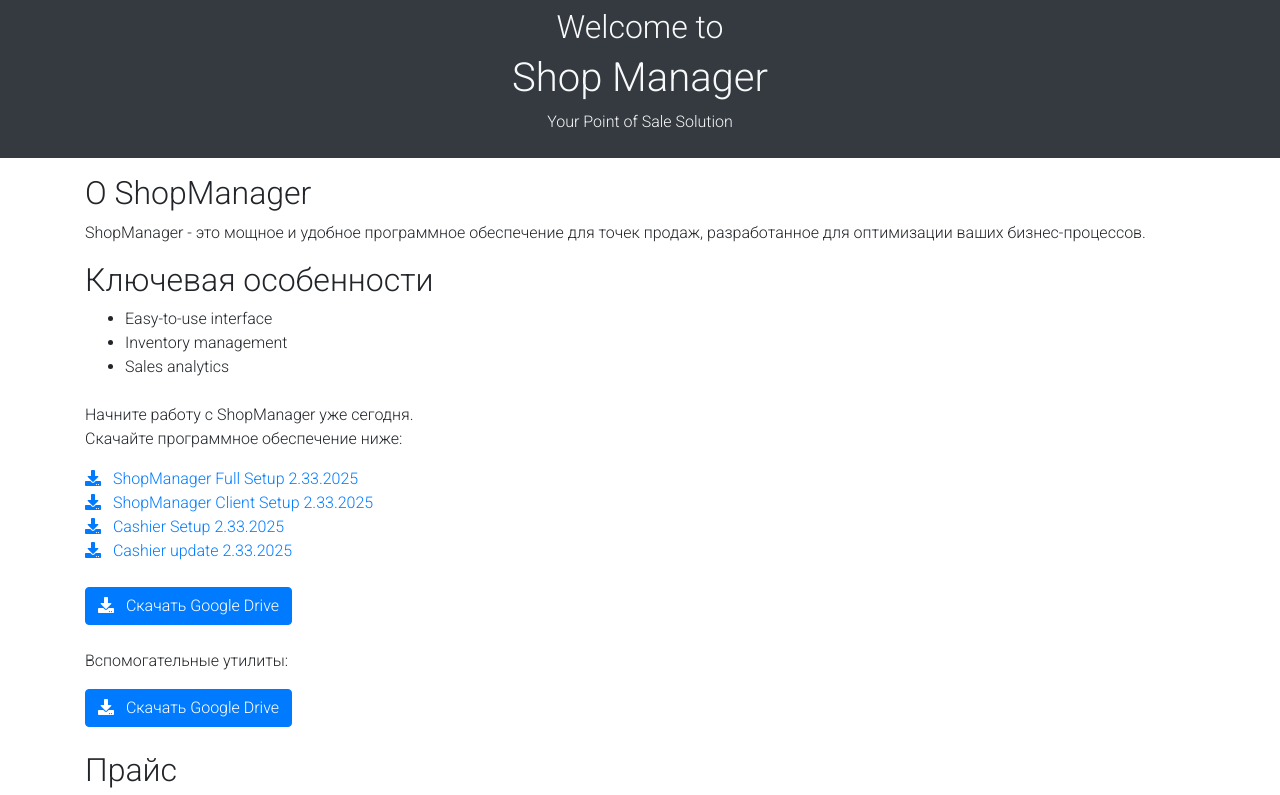
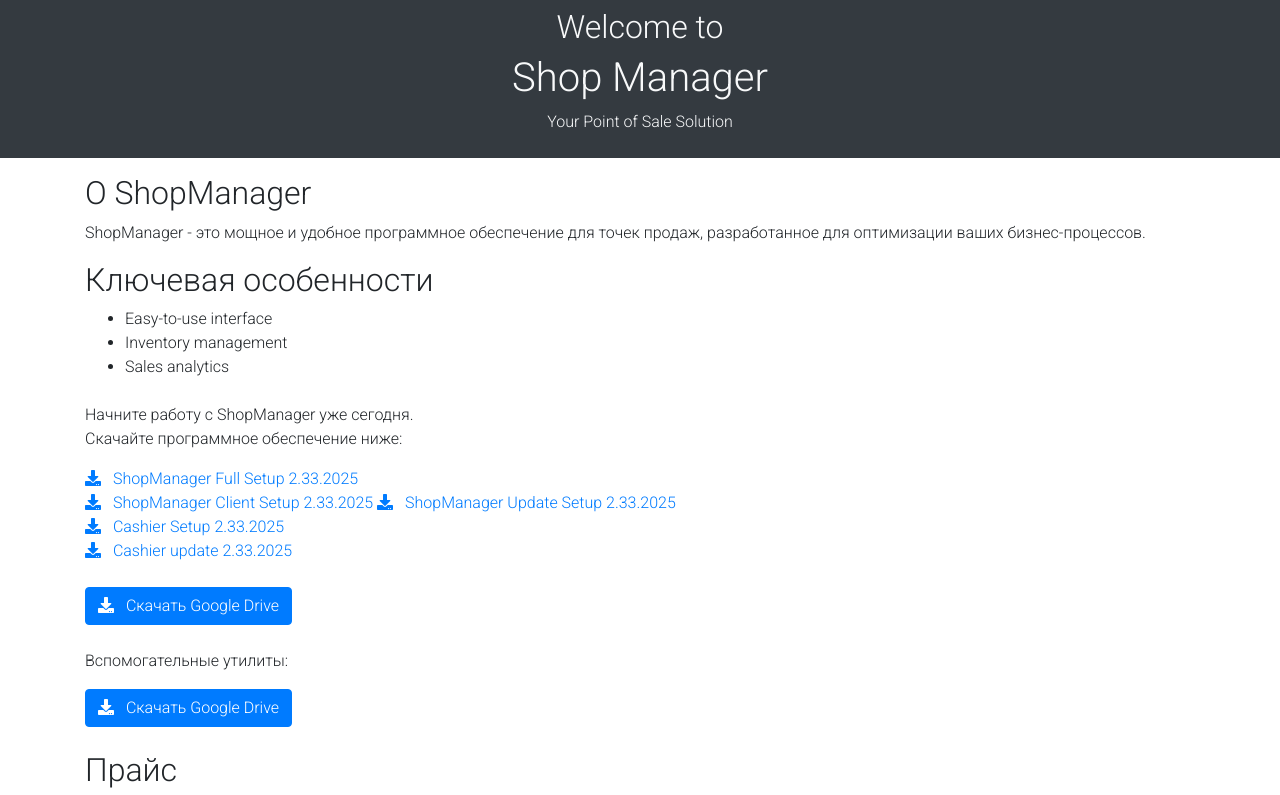
Before and after one commit to swdev77/shopmanager-uz, a plain HTML site: page index.html in a window 1280 px wide. Shown: the top 795 px of the page. Drawn offline with nearby package versions, Linux system fonts and the light colour scheme.

Commit message:
added link to updating version

```diff
--- a/index.html
+++ b/index.html
@@ -68,6 +68,12 @@
             ShopManager Client Setup 2.33.2025
         </a>
 
+        <a href="https://github.com/swdev77/shopmanager-uz/releases/download/v2.33.2025/ShopManager-update-2.33.2025.exe"
+            >
+            <i class="fas fa-download mr-2"></i>
+            ShopManager Update Setup 2.33.2025
+        </a>
+
         <br/>
         <a href="https://github.com/swdev77/shopmanager-uz/releases/download/v2.33.2025/Cashier-Setup-2.33.2025.exe"
             >
```
